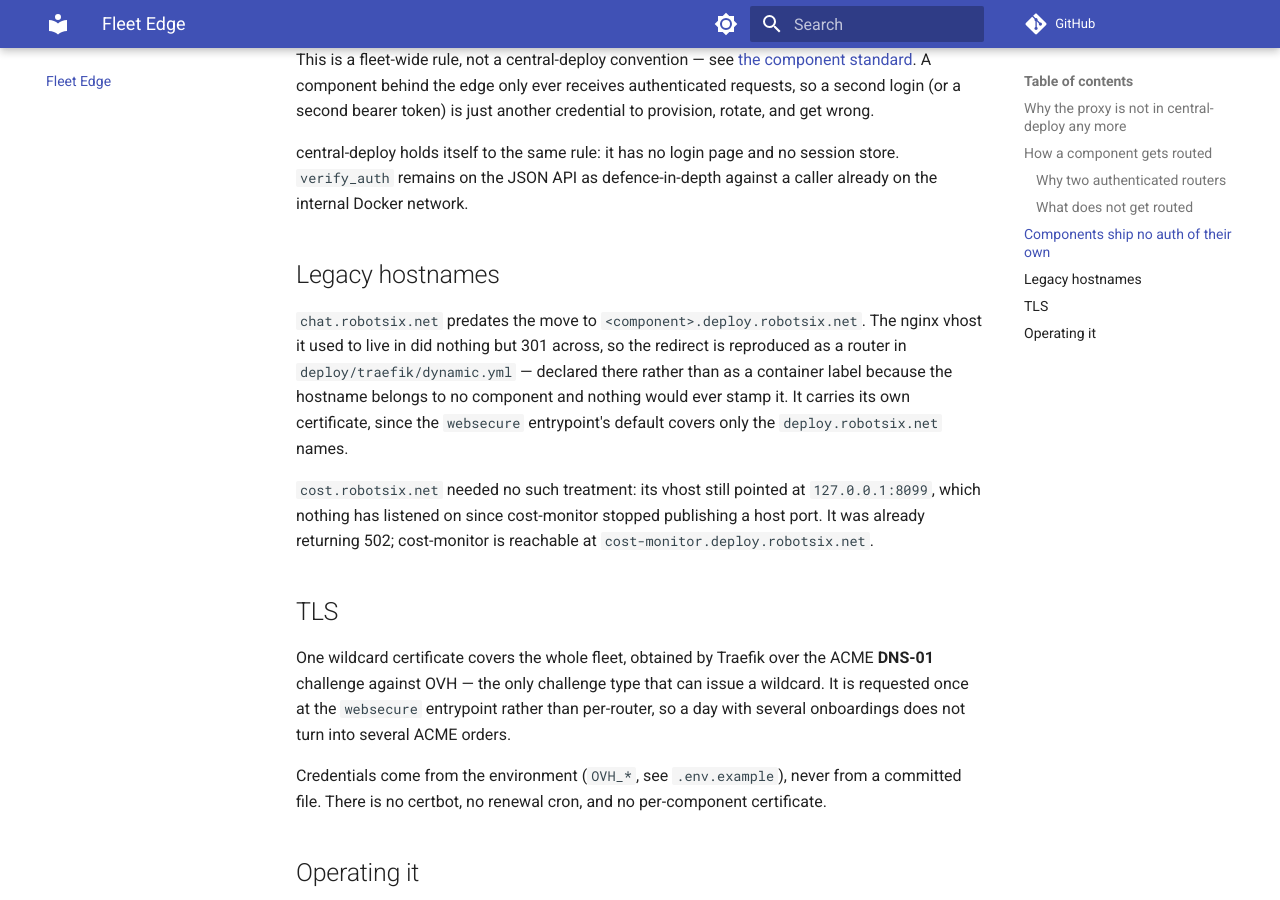
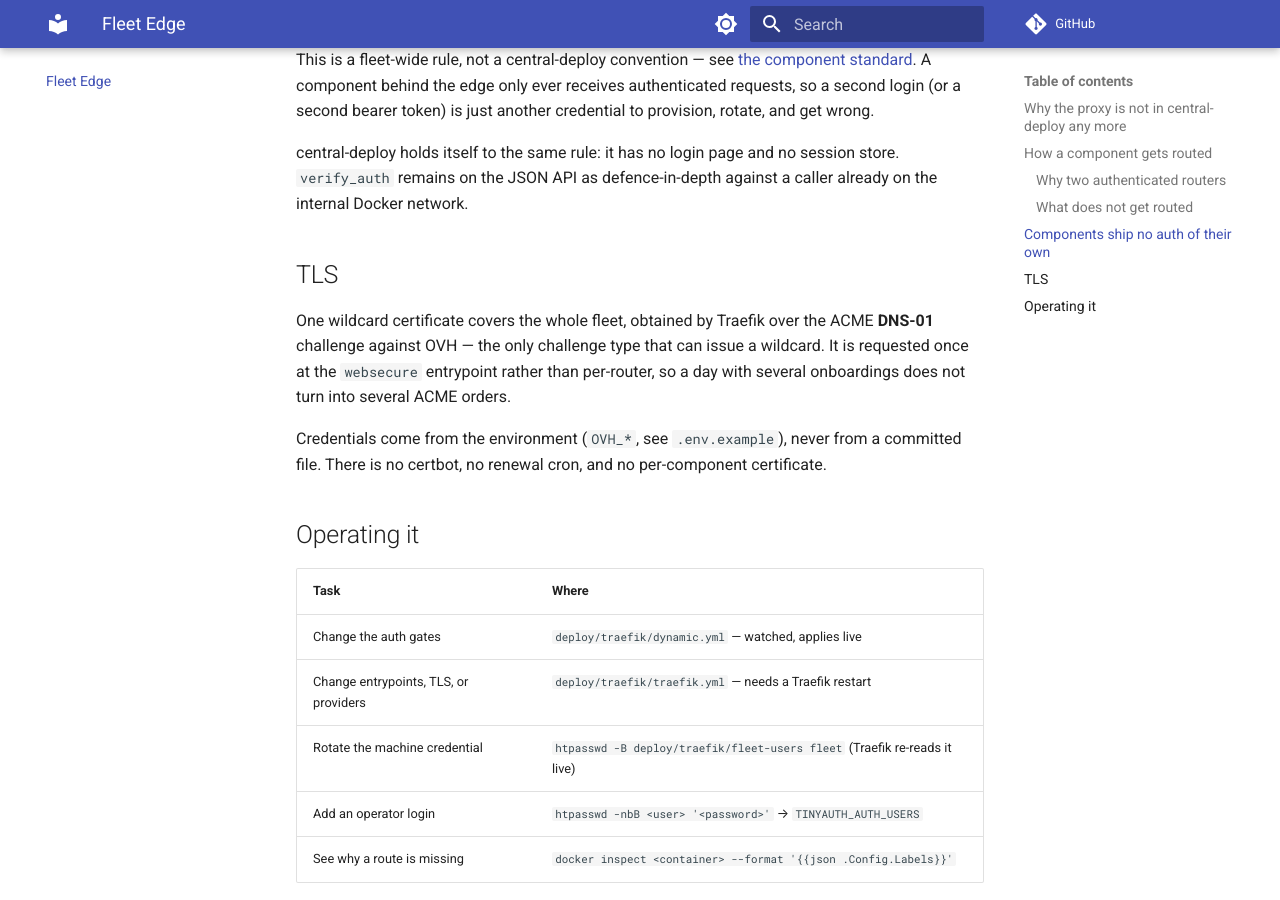
Before and after one commit to damien-robotsix/robotsix-central-deploy, an MkDocs documentation site: the page built from docs/edge.md, in a window 1280 px wide and 900 px high, scrolled down 2209 px. Built offline with MkDocs 1.6.1 and Material for MkDocs 9.7.7, drawn with Linux system fonts in a browser that asks for light colours; comment, search, counter and statistics services are not loaded.

Commit message:
revert(edge): drop the chat.robotsix.net redirect (#727)
Reverts e30085d. The legacy hostname is not worth keeping, and the way I kept
it was wrong regardless: a `legacy-chat-redirect` middleware and a router
matching `chat.robotsix.net` put a specific component's hostname into
central-deploy, which is precisely what the repo-agnostic rule forbids. The
engine must not know that a component named "chat" exists.

Extended that rule in AGENT.md to say so explicitly for the edge configuration,
and repeated it in the header of dynamic.yml, because the rule as written spoke
about engine code and per-service allowlists and I read it as not reaching
config files. Component routes come from the labels traefik_labels.py derives;
this file holds only fleet-wide middleware.

Co-authored-by: Claude Opus 5 (1M context) <noreply@anthropic.com>

```diff
--- a/docs/edge.md
+++ b/docs/edge.md
@@ -91,20 +91,6 @@ central-deploy holds itself to the same rule: it has no login page and no
 session store. `verify_auth` remains on the JSON API as defence-in-depth
 against a caller already on the internal Docker network.
 
-## Legacy hostnames
-
-`chat.robotsix.net` predates the move to `<component>.deploy.robotsix.net`. The
-nginx vhost it used to live in did nothing but 301 across, so the redirect is
-reproduced as a router in `deploy/traefik/dynamic.yml` — declared there rather
-than as a container label because the hostname belongs to no component and
-nothing would ever stamp it. It carries its own certificate, since the
-`websecure` entrypoint's default covers only the `deploy.robotsix.net` names.
-
-`cost.robotsix.net` needed no such treatment: its vhost still pointed at
-`127.0.0.1:8099`, which nothing has listened on since cost-monitor stopped
-publishing a host port. It was already returning 502; cost-monitor is reachable
-at `cost-monitor.deploy.robotsix.net`.
-
 ## TLS
 
 One wildcard certificate covers the whole fleet, obtained by Traefik over the
```
Also changed, not shown: AGENT.md (+7 -0 lines), 1 other file.
